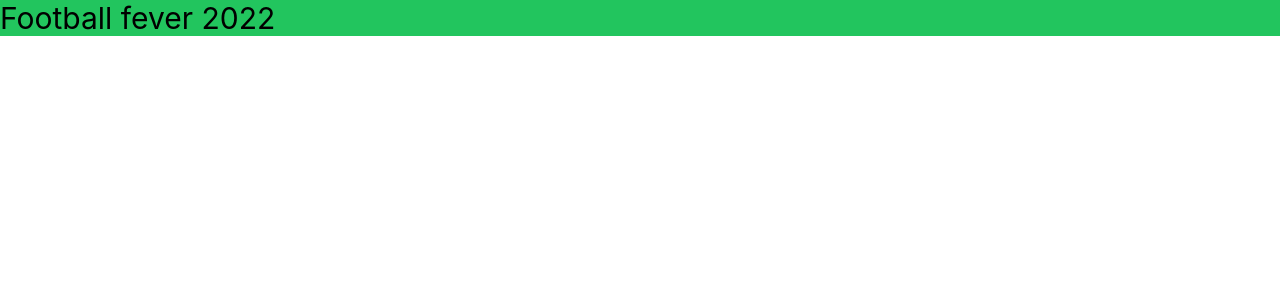
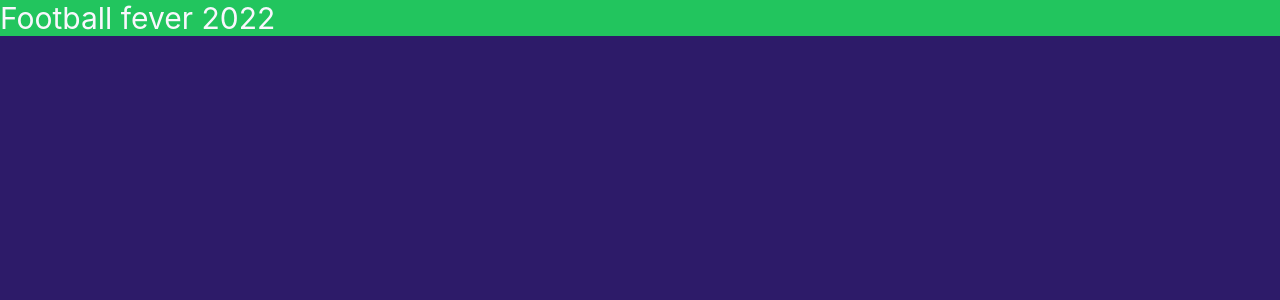
Before and after one commit to probirghosh45/football-fever, a React (Create React App) app: page / in a window 1280 px wide. Shown: the top 300 px of the page. Built offline with nearby package versions, Linux system fonts and the light colour scheme.

Commit message:
daisyUI initialized

```diff
--- a/package.json
+++ b/package.json
@@ -6,6 +6,7 @@
     "@testing-library/jest-dom": "^5.16.4",
     "@testing-library/react": "^13.3.0",
     "@testing-library/user-event": "^13.5.0",
+    "daisyui": "^2.15.4",
     "react": "^18.2.0",
     "react-dom": "^18.2.0",
     "react-scripts": "5.0.1",
--- a/public/index.html
+++ b/public/index.html
@@ -1,5 +1,5 @@
 <!DOCTYPE html>
-<html lang="en">
+<html lang="en" data-theme="synthwave">
   <head>
     <meta charset="utf-8" />
     <link rel="icon" href="%PUBLIC_URL%/favicon.ico" />
--- a/tailwind.config.js
+++ b/tailwind.config.js
@@ -1,8 +1,11 @@
 /** @type {import('tailwindcss').Config} */
 module.exports = {
   content: ["./src/**/*.{html,js}"],
+  daisyui: {
+    themes: ["light", "dark", "cupcake", "bumblebee", "emerald", "corporate", "synthwave", "retro", "cyberpunk", "valentine", "halloween", "garden", "forest", "aqua", "lofi", "pastel", "fantasy", "wireframe", "black", "luxury", "dracula", "cmyk", "autumn", "business", "acid", "lemonade", "night", "coffee", "winter"],
+  },
   theme: {
     extend: {},
   },
-  plugins: [],
+  plugins: [require("daisyui")],
 }
```
Also changed, not shown: 1 other file (tests, documents, lock files or other folders).
